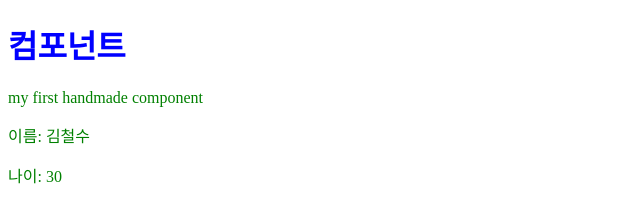
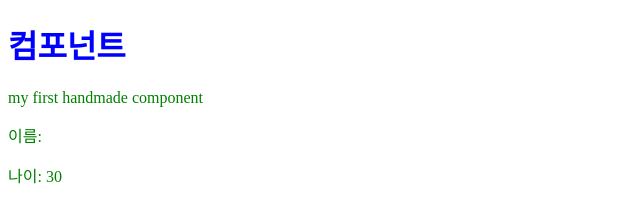
Before and after one commit to haero77/FE-vue-practice, a Vue app in the folder sucoding-excercise/ch05-components/: page / in a window 1280 px wide. Shown: the top 213 px of the page, without its empty margins (0-640 px from the left). Built offline with nearby package versions, Linux system fonts and the light colour scheme.

Commit message:
[수코딩](ch05 컴포넌트) 5.4.1 사용자 정의 속성 - 유효성 검사(type, required, default, validator)

```diff
--- a/sucoding-excercise/ch05-components/src/App.vue
+++ b/sucoding-excercise/ch05-components/src/App.vue
@@ -5,7 +5,7 @@
   <!-- 정의한 사용자 속성값은 컴포넌트로 전달된다  -->
   <!--  <UserProfile name="김철수" age="30"/>-->
   <!-- v-bind 디렉티브 사용 시 원래 값의 자료형으로 전달됨(기본형은 string)  -->
-  <UserProfile :name="name" :age="age"/>
+  <UserProfile :user-name="userName" :age="age"/>
 </template>
 
 <script>
@@ -21,7 +21,7 @@ export default {
   },
   data() {
     return {
-      name: '김철수',
+      userName: '',
       age: 30
     }
   }
--- a/sucoding-excercise/ch05-components/src/components/FirstChild.vue
+++ b/sucoding-excercise/ch05-components/src/components/FirstChild.vue
@@ -6,7 +6,7 @@
 
 <script>
 export default {
-  name: "FirstChild"
+  userName: "FirstChild"
 }
 </script>
 
--- a/sucoding-excercise/ch05-components/src/components/UserProfile.vue
+++ b/sucoding-excercise/ch05-components/src/components/UserProfile.vue
@@ -1,6 +1,6 @@
 <template>
   <div>
-    <p>이름: {{ name }}</p>
+    <p>이름: {{ userName }}</p>
     <p>나이: {{ age }}</p>
   </div>
 </template>
@@ -8,9 +8,23 @@
 
 <script>
 export default {
-  name: "UserProfile",
+  userName: "UserProfile",
   // 속성값 전달 받을 시 props 속성 사용
-  props: ['name', 'age'], // 사용자 정의 속성인 name, age값을 받음
+  props: {
+    userName: {
+      type: String, // userName 속성값이 문자열인지 검사
+      required: true, // userName 속성값이 필수인지 검사
+      validator: function (value) {
+        return value.length > 1;
+      }
+    },
+    age: {
+      type: Number,
+      default: function () {
+        return 10;
+      },
+    }
+  },
   created() {
     // props의 기본 자료형은 string이다.
     console.log('typeof age:', typeof this.age);
```
